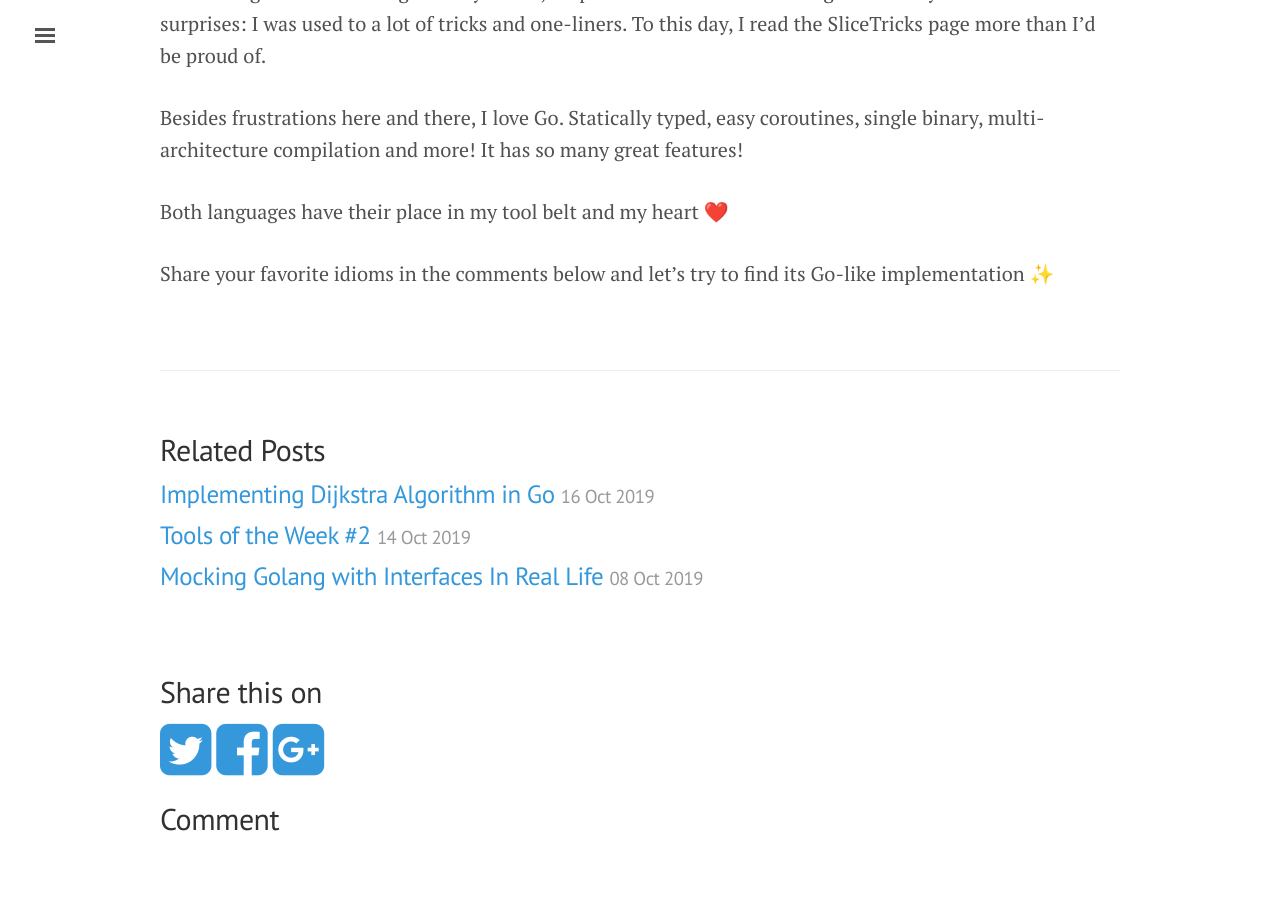
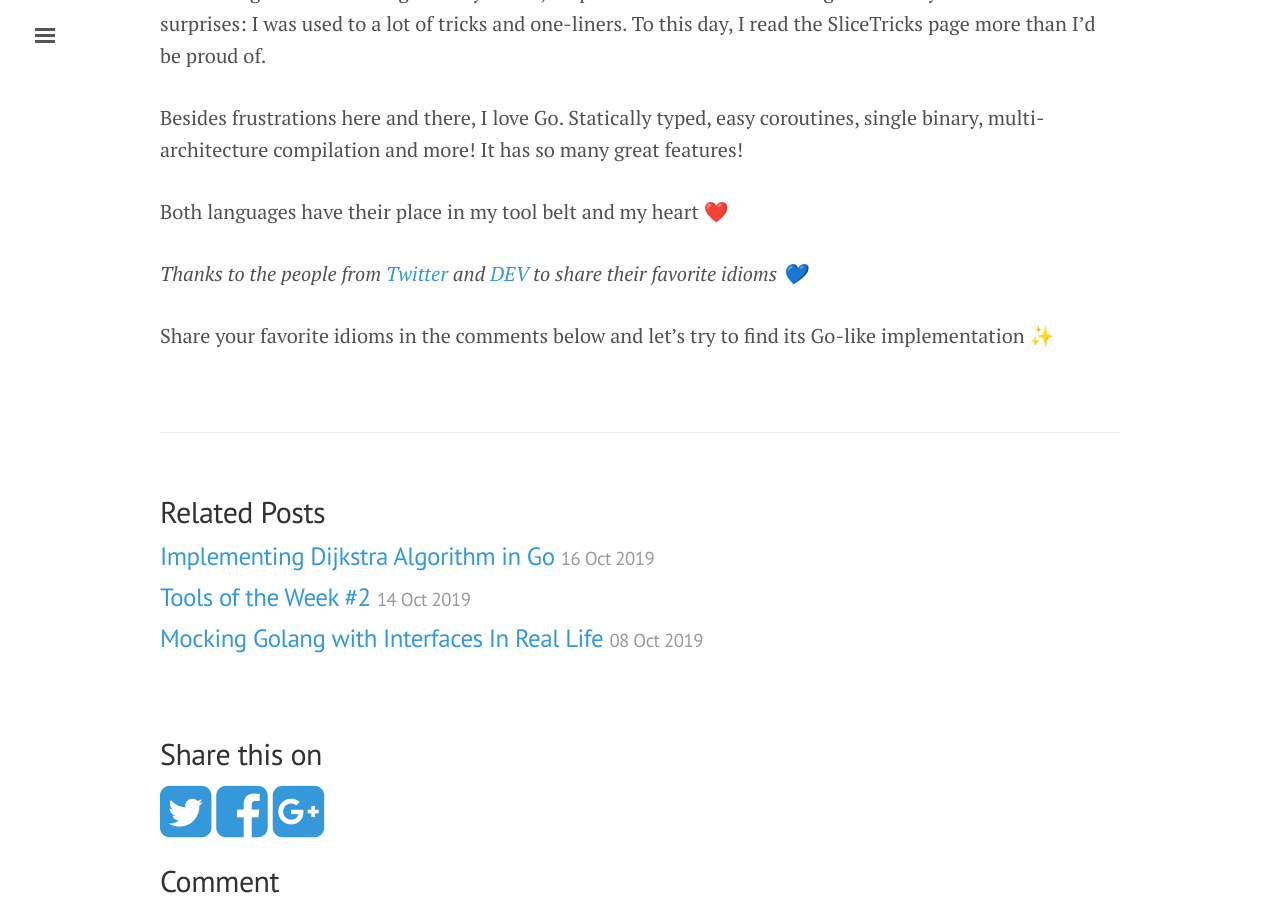
Before and after one commit to jonatasbaldin/jonatasbaldin.github.io, a Jekyll site: the page built from _posts/2019-10-19-python-idioms-go.md, in a window 1280 px wide and 900 px high, scrolled down 9760 px. Built offline with Jekyll 4.4.1, drawn with Linux system fonts in a browser that asks for light colours; nearby versions of some CDN libraries; comment, search, counter and statistics services are not loaded; before the commit the page ends 10608 px from its top, so only the background shows below that.

Commit message:
Add thanks to twitter and dev

```diff
--- a/_posts/2019-10-19-python-idioms-go.md
+++ b/_posts/2019-10-19-python-idioms-go.md
@@ -360,4 +360,6 @@ Besides frustrations here and there, I love Go. Statically typed, easy coroutine
 
 Both languages have their place in my tool belt and my heart ❤️
 
+_Thanks to the people from [Twitter](https://twitter.com/jonatasbaldin/status/1185661547789594625) and [DEV](https://dev.to/jonatasbaldin/what-s-your-favorite-python-idiom-1f7p) to share their favorite idioms 💙_
+
 Share your favorite idioms in the comments below and let's try to find its Go-like implementation ✨
```
